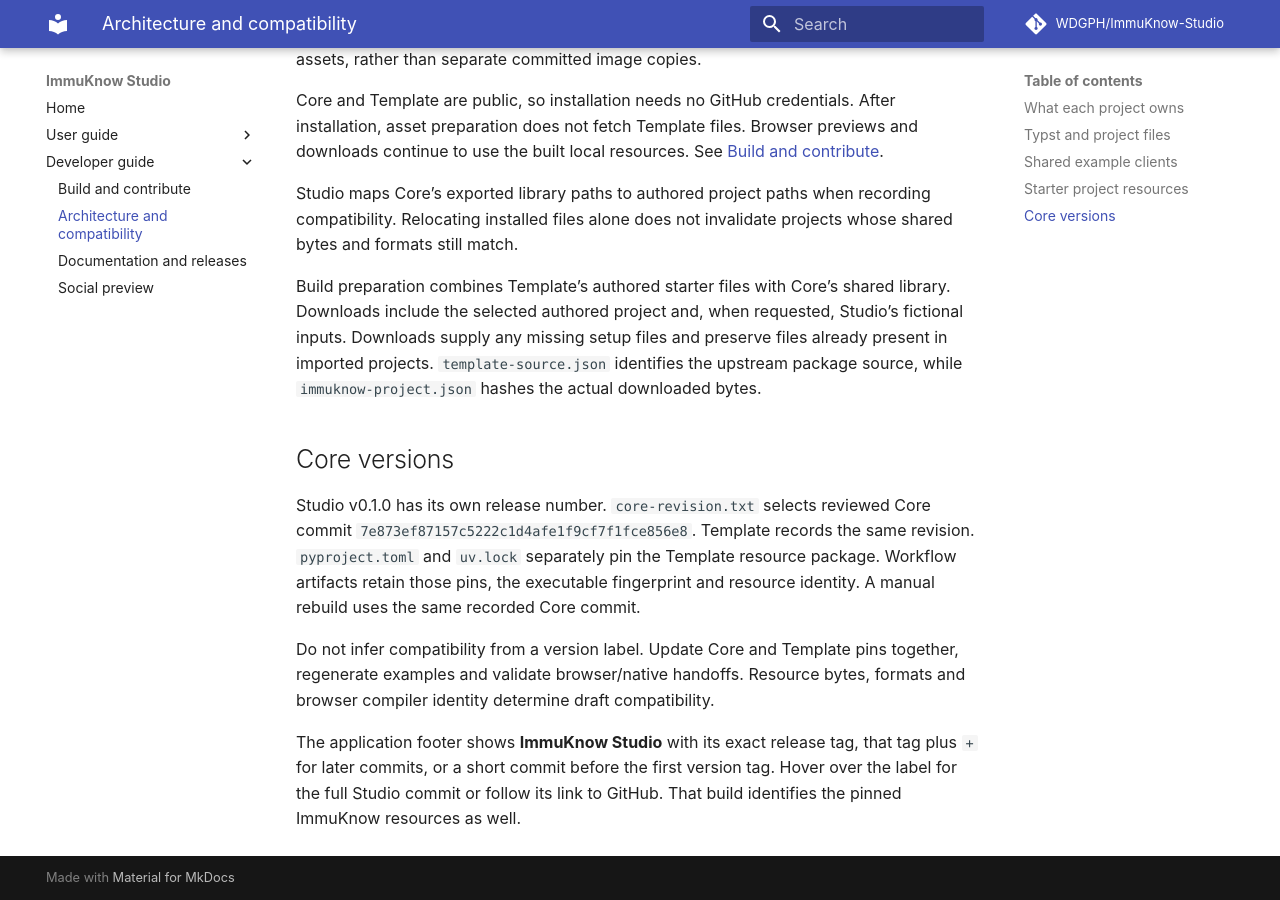
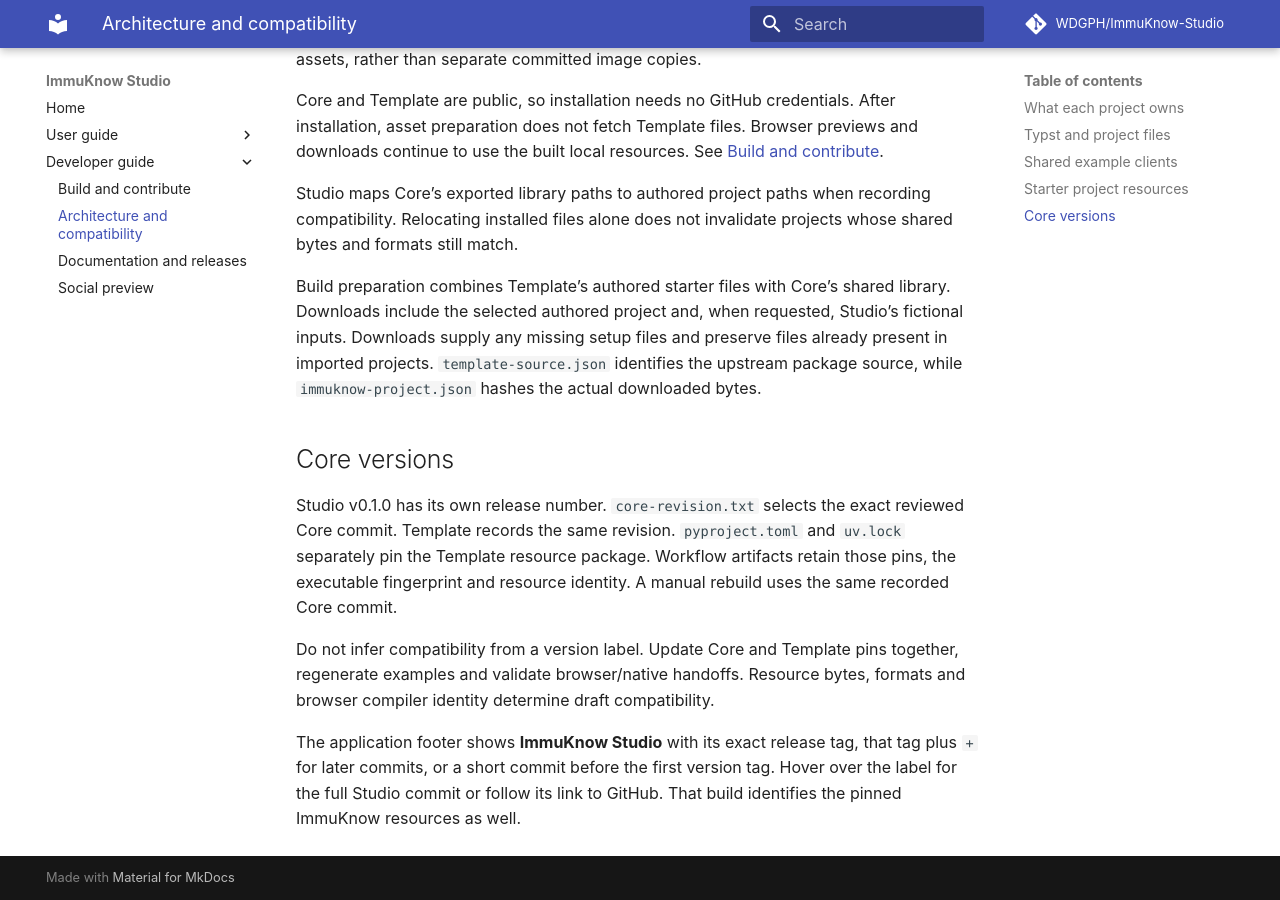
Before and after one commit to WDGPH/ImmuKnow-Studio, an MkDocs documentation site: the page built from docs/architecture.md, in a window 1280 px wide and 900 px high, scrolled down 2544 px. Built offline with MkDocs 1.6.1 and Material for MkDocs 9.7.7, drawn with Linux system fonts in a browser that asks for light colours; comment, search, counter and statistics services are not loaded.

Commit message:
Adopt bounded-compilation Core and matching Template resources

```diff
--- a/core-revision.txt
+++ b/core-revision.txt
@@ -1 +1 @@
-c5d8b5a2249099de777074c15fd0fc739c70a246
+2fedadb615762f84e4d37b201920be0d46f9c0b3
--- a/docs/architecture.md
+++ b/docs/architecture.md
@@ -111,9 +111,8 @@ package source, while `immuknow-project.json` hashes the actual downloaded bytes
 
 ## Core versions
 
-Studio v0.1.0 has its own release number. `core-revision.txt` selects reviewed
-Core commit `7e873ef87157c5222c1d4afe1f9cf7f1fce856e8`. Template records the same
-revision. `pyproject.toml` and `uv.lock` separately pin the Template resource
+Studio v0.1.0 has its own release number. `core-revision.txt` selects the exact
+reviewed Core commit. Template records the same revision. `pyproject.toml` and `uv.lock` separately pin the Template resource
 package. Workflow artifacts retain those pins, the executable fingerprint and
 resource identity. A manual rebuild uses the same recorded Core commit.
 
--- a/pyproject.toml
+++ b/pyproject.toml
@@ -9,7 +9,7 @@ package = false
 
 [tool.uv.sources]
 
-immuknow-template-resources = { git = "https://github.com/WDGPH/ImmuKnow-Template.git", rev = "b7be3b916e3028e0b54025af33bc02dc5f65d4b1" }
+immuknow-template-resources = { git = "https://github.com/WDGPH/ImmuKnow-Template.git", rev = "e58ef83218359af266cc80e3031666019d3516e7" }
 
 [dependency-groups]
 dev = [
```
Also changed, not shown: README.md (+2 -2 lines), 1 other file.
